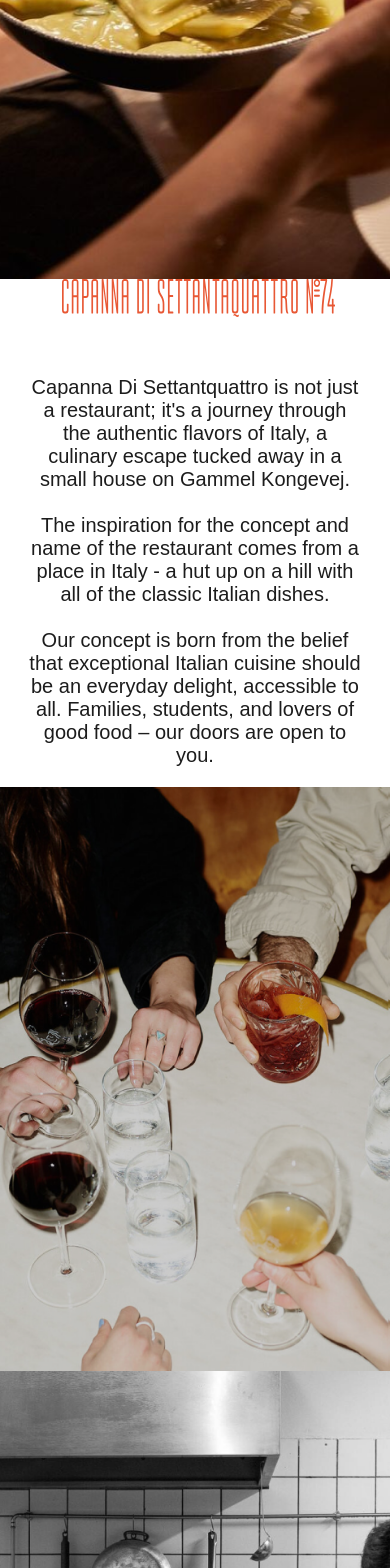
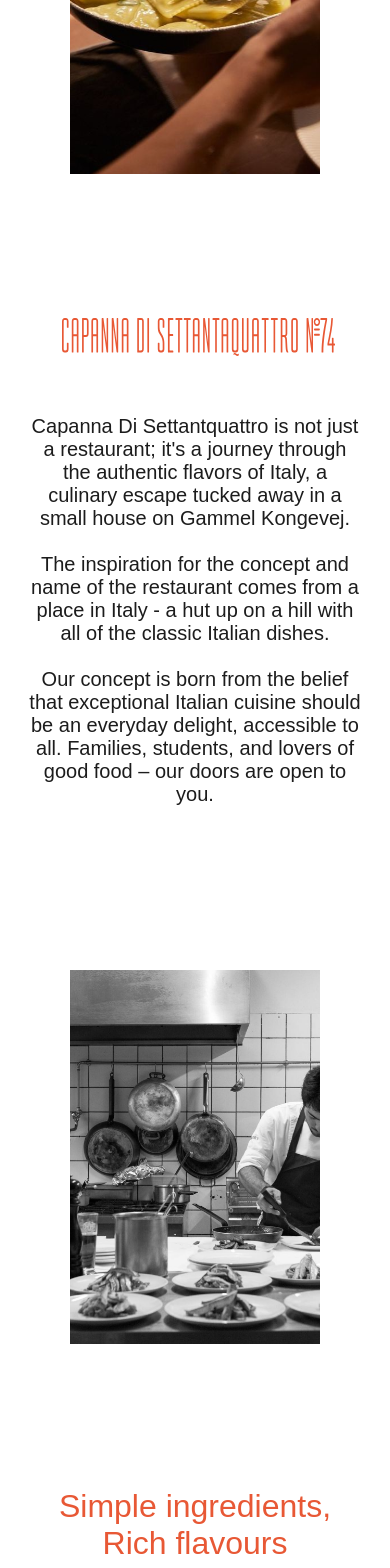
Before and after one commit to ozolinala/capanna74, a Next.js app: page /our-story in a window 390 px wide. Shown: the part 432-2000 px from the top of the page. Built offline with nearby package versions, Linux system fonts and the light colour scheme.

Commit message:
grid is responsive

```diff
--- a/src/components/OurStoryGrid.js
+++ b/src/components/OurStoryGrid.js
@@ -11,16 +11,16 @@
   <br></br><br></br> The inspiration for the concept and name of the restaurant comes from a place in Italy - a hut up on a hill with all of the classic Italian dishes.
     <br></br><br></br>Our concept is born from the belief that exceptional Italian cuisine should be an everyday delight, accessible to all. Families, students, and lovers of good food – our doors are open to you.</p>
 </div>
-<div className={`${styles.item} ${styles.image}`}><img src="/assets/our-story2.png" alt="Cocktails"></img></div>
+<div className={`${styles.itemInvisible} ${styles.item} ${styles.image}`}><img src="/assets/our-story2.png" alt="Cocktails"></img></div>
 
-<div className={styles.item}></div>
+<div className={`${styles.itemInvisible} ${styles.item}`}></div>
 <div className={`${styles.item} ${styles.image}`}><img src="/assets/our-story3.png" alt="Chef in the kitchen"></img></div>
 <div className={styles.item}>
   <h4>Simple ingredients, Rich flavours</h4>
   <p>Step into our kitchen, where pasta is not merely prepared; it's a craft. Our journey begins with the finest durum wheat semolina, pure water, and a commitment to quality. The simplicity of our ingredients mirrors the authenticity of Italian pasta, creating a symphony of flavors on your plate. <br></br><br></br> From our hands to your table, it's more than pasta—it's a heartfelt connection to the heart of Italy.</p>
 </div>
 
-<div className={`${styles.item} ${styles.image}`}><img src="/assets/our-story4.png" alt="Making pasta"></img></div>
+<div className={`${styles.itemInvisible} ${styles.item} ${styles.image}`}><img src="/assets/our-story4.png" alt="Making pasta"></img></div>
 <div className={styles.item}>
   <h4>Our heart and soul</h4>
   <p>Without our awesome team, Capanna Di Settantquattro just wouldn't be the same. They're the ones who make the magic happen in the kitchen and bring our Italian pasta dream to life.
--- a/src/styles/Layout.module.css
+++ b/src/styles/Layout.module.css
@@ -39,8 +39,6 @@
 text-decoration: none !important;
 }
 
-
-
 .navLinkText {
   color: var(--black);
   font-weight: 300;
--- a/src/styles/OurStory.module.css
+++ b/src/styles/OurStory.module.css
@@ -42,7 +42,7 @@
 .others a {
     display:inline-block
 }
-.item p, .item h4 {
+.item p, .item h4{
     text-align: center;
     padding-left: 7%;
     padding-right: 7%;
@@ -58,3 +58,24 @@
     }
 
   }
+  @media (max-width: 768px) {
+    .itemInvisible{
+        display: none;
+    }
+    .item p, .item img{
+        padding-bottom: 10%;
+        }
+        .item h4{
+            margin-top: 0;
+        }
+        #logo img{
+            padding-bottom: 0;
+        }
+  }
+  @media (max-width: 480px) {
+    .item img{
+        height: 60%;
+        width: 100%;
+        object-fit: contain;
+        }
+  }
--- a/src/styles/globals.css
+++ b/src/styles/globals.css
@@ -11,6 +11,11 @@
     src: url('/fonts/PublishGothicExpanded-Light') format('otf');
     src: url('/fonts/PublishGothicExpanded-Regular') format('otf');
   }
+  @font-face {
+    font-family: "Italian Plate X";
+    src: url("/fonts/IPNoX-Regular.otf") format("otf");
+  }
+
   body {
     font-family: 'Publish Gothic', sans-serif;
     margin:0;
@@ -50,48 +55,3 @@
     font-weight: lighter;
     text-decoration: none;
   }
-
-@font-face {
-  font-family: "Publish Gothic";
-  src: url("/fonts/PublishGothicExpanded-Extralight") format("otf");
-  src: url("/fonts/PublishGothicExpanded-Light") format("otf");
-  src: url("/fonts/PublishGothicExpanded-Regular") format("otf");
-}
-
-@font-face {
-  font-family: "Italian Plate X";
-  src: url("/fonts/IPNoX-Regular.otf") format("otf");
-}
-
-body {
-  font-family: "Publish Gothic", sans-serif;
-  margin: 0;
-  padding: 0;
-}
-h1 {
-  padding-left: 3%;
-  margin: 0;
-  font-size: 220px;
-  font-weight: lighter;
-  color: var(--black);
-}
-h2 {
-  padding-left: 3%;
-  font-size: 48px;
-  font-weight: 500;
-  color: var(--black);
-}
-h3 {
-  padding-left: 3%;
-  font-size: 24px;
-  font-weight: 500;
-  color: var(--black);
-}
-p {
-  font-size: 20px;
-  color: var(--black);
-}
-a {
-  color: var(--black);
-  text-decoration: none;
-}
```
